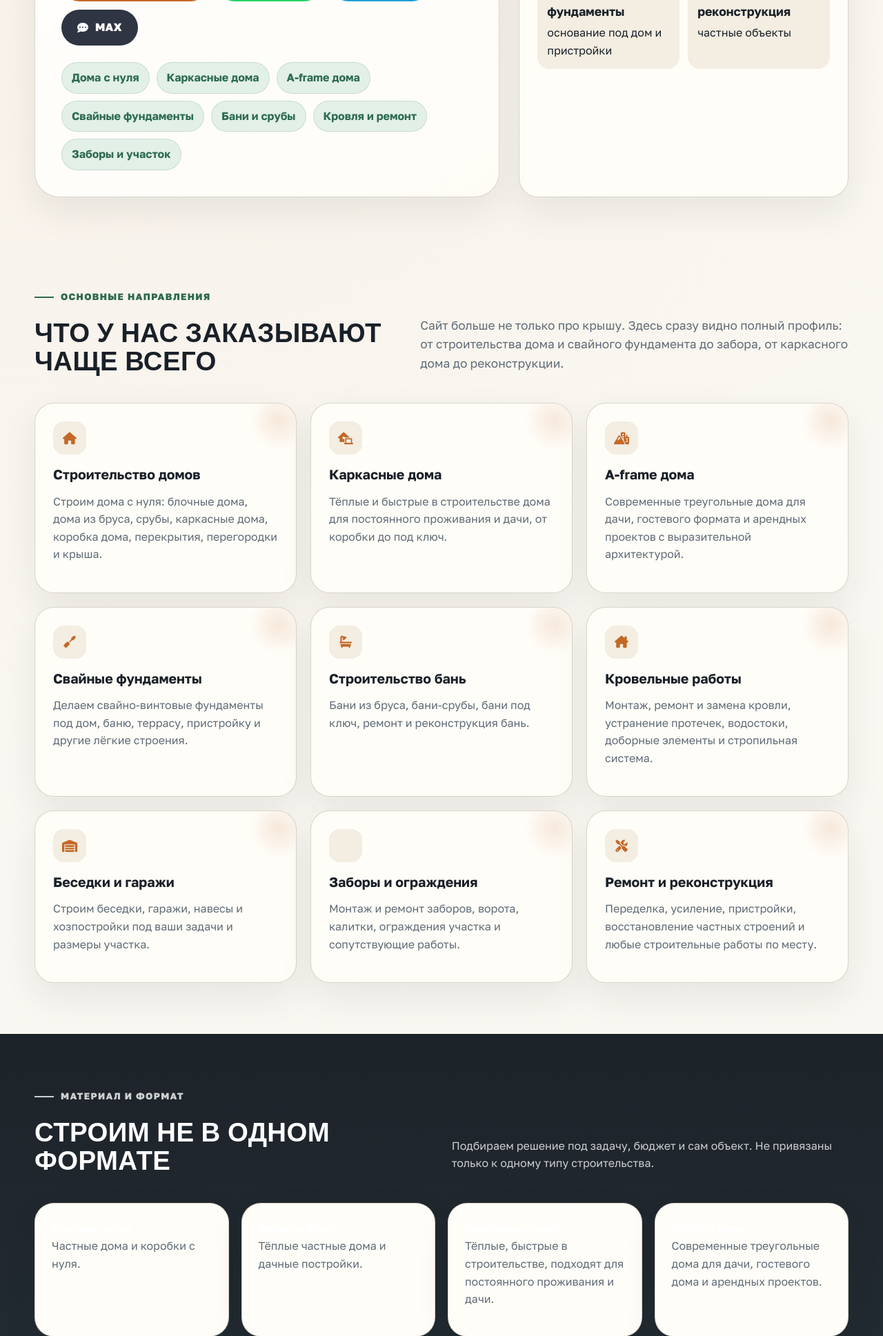
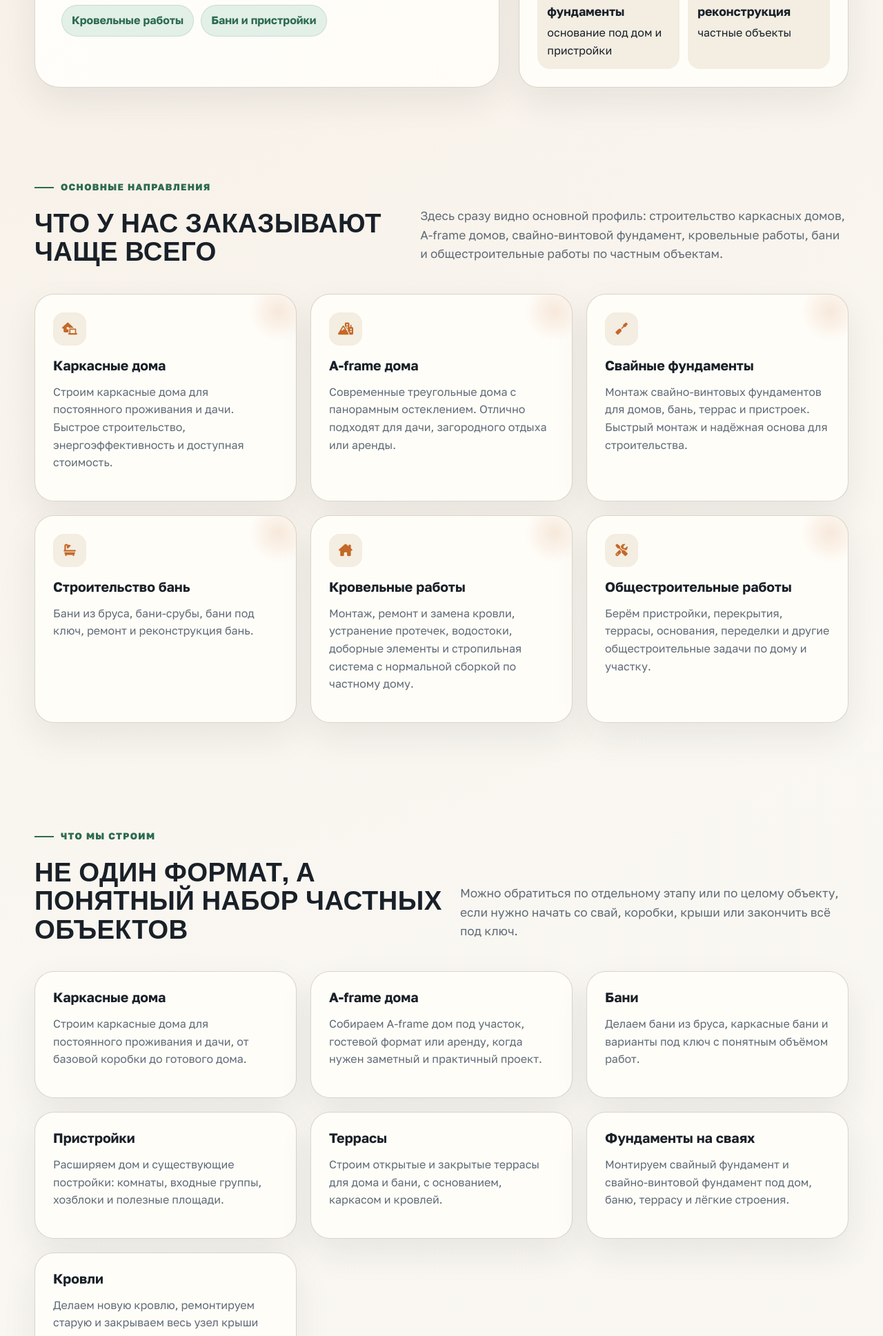
Before and after one commit to strannikstrannikov022-alt/noviydom-nv.github.io, a plain HTML site: page index.html in a window 1280 px wide. Shown: the part 863-2800 px from the top of the page at 69% size. Drawn offline with nearby package versions, Linux system fonts and the light colour scheme.

Commit message:
Refine homepage positioning and add trust sections

```diff
--- a/index.html
+++ b/index.html
@@ -3,8 +3,8 @@
 <head>
   <meta charset="UTF-8">
   <meta name="viewport" content="width=device-width, initial-scale=1.0">
-  <title>Каркасные дома, A-frame дома и свайные фундаменты в Нижневартовске | НовыйДом НВ</title>
-  <meta name="description" content="НовыйДом НВ: строительство каркасных домов, A-frame домов и свайных фундаментов в Нижневартовске. Строим дома, бани, кровлю, заборы, делаем ремонт и реконструкцию частных объектов.">
+  <title>Строительство каркасных и A-frame домов в Нижневартовске | Новый Дом НВ</title>
+  <meta name="description" content="Строительство каркасных домов, A-frame домов и свайных фундаментов в Нижневартовске. Дома, бани, кровля и общестроительные работы.">
   <meta name="theme-color" content="#1d2329">
   <link rel="preconnect" href="https://fonts.googleapis.com">
   <link rel="preconnect" href="https://fonts.gstatic.com" crossorigin>
@@ -40,11 +40,11 @@
     <section class="hero">
       <div class="container hero-grid">
         <div class="hero-copy">
-          <p class="eyebrow">Частное строительство в Нижневартовске</p>
-          <h1>Строим дома, каркасные дома, A-frame, свайные фундаменты, бани и кровлю</h1>
+          <p class="eyebrow">Строительство домов Нижневартовск</p>
+          <h1>Строительство каркасных и A-frame домов в Нижневартовске</h1>
           <p class="lead">
-            Не только кровля. Строим с нуля дома, каркасные дома, A-frame дома, бани, беседки, гаражи и заборы,
-            монтируем свайные фундаменты, а также берём ремонт, реконструкцию и другие строительные работы по частному сектору.
+            Строим дома, бани, кровлю и свайные фундаменты. Работаем под ключ или по этапам,
+            если нужен каркасный дом, A-frame дом строительство, баня, пристройка или общестроительные работы по участку.
           </p>
 
           <div class="hero-actions">
@@ -67,13 +67,11 @@
           </div>
 
           <ul class="hero-badges">
-            <li>Дома с нуля</li>
             <li>Каркасные дома</li>
             <li>A-frame дома</li>
             <li>Свайные фундаменты</li>
-            <li>Бани и срубы</li>
-            <li>Кровля и ремонт</li>
-            <li>Заборы и участок</li>
+            <li>Кровельные работы</li>
+            <li>Бани и пристройки</li>
           </ul>
         </div>
 
@@ -114,34 +112,28 @@
             <h2>Что у нас заказывают чаще всего</h2>
           </div>
           <p class="section-intro">
-            Сайт больше не только про крышу. Здесь сразу видно полный профиль:
-            от строительства дома и свайного фундамента до забора, от каркасного дома до реконструкции.
+            Здесь сразу видно основной профиль: строительство каркасных домов, A-frame домов, свайно-винтовой фундамент,
+            кровельные работы, бани и общестроительные работы по частным объектам.
           </p>
         </div>
 
         <div class="cards three-col">
           <article class="card direction-card">
-            <div class="mini-icon"><i class="fa-solid fa-house"></i></div>
-            <h3>Строительство домов</h3>
-            <p>Строим дома с нуля: блочные дома, дома из бруса, срубы, каркасные дома, коробка дома, перекрытия, перегородки и крыша.</p>
-          </article>
-
-          <article class="card direction-card">
             <div class="mini-icon"><i class="fa-solid fa-house-laptop"></i></div>
             <h3>Каркасные дома</h3>
-            <p>Тёплые и быстрые в строительстве дома для постоянного проживания и дачи, от коробки до под ключ.</p>
+            <p>Строим каркасные дома для постоянного проживания и дачи. Быстрое строительство, энергоэффективность и доступная стоимость.</p>
           </article>
 
           <article class="card direction-card">
             <div class="mini-icon"><i class="fa-solid fa-mountain-city"></i></div>
             <h3>A-frame дома</h3>
-            <p>Современные треугольные дома для дачи, гостевого формата и арендных проектов с выразительной архитектурой.</p>
+            <p>Современные треугольные дома с панорамным остеклением. Отлично подходят для дачи, загородного отдыха или аренды.</p>
           </article>
 
           <article class="card direction-card">
             <div class="mini-icon"><i class="fa-solid fa-screwdriver"></i></div>
             <h3>Свайные фундаменты</h3>
-            <p>Делаем свайно-винтовые фундаменты под дом, баню, террасу, пристройку и другие лёгкие строения.</p>
+            <p>Монтаж свайно-винтовых фундаментов для домов, бань, террас и пристроек. Быстрый монтаж и надёжная основа для строительства.</p>
           </article>
 
           <article class="card direction-card">
@@ -153,25 +145,56 @@
           <article class="card direction-card">
             <div class="mini-icon"><i class="fa-solid fa-house-chimney"></i></div>
             <h3>Кровельные работы</h3>
-            <p>Монтаж, ремонт и замена кровли, устранение протечек, водостоки, доборные элементы и стропильная система.</p>
-          </article>
-
-          <article class="card direction-card">
-            <div class="mini-icon"><i class="fa-solid fa-warehouse"></i></div>
-            <h3>Беседки и гаражи</h3>
-            <p>Строим беседки, гаражи, навесы и хозпостройки под ваши задачи и размеры участка.</p>
-          </article>
-
-          <article class="card direction-card">
-            <div class="mini-icon"><i class="fa-solid fa-fence"></i></div>
-            <h3>Заборы и ограждения</h3>
-            <p>Монтаж и ремонт заборов, ворота, калитки, ограждения участка и сопутствующие работы.</p>
+            <p>Монтаж, ремонт и замена кровли, устранение протечек, водостоки, доборные элементы и стропильная система с нормальной сборкой по частному дому.</p>
           </article>
 
           <article class="card direction-card">
             <div class="mini-icon"><i class="fa-solid fa-screwdriver-wrench"></i></div>
-            <h3>Ремонт и реконструкция</h3>
-            <p>Переделка, усиление, пристройки, восстановление частных строений и любые строительные работы по месту.</p>
+            <h3>Общестроительные работы</h3>
+            <p>Берём пристройки, перекрытия, террасы, основания, переделки и другие общестроительные задачи по дому и участку.</p>
+          </article>
+        </div>
+      </div>
+    </section>
+
+    <section class="section">
+      <div class="container">
+        <div class="section-heading">
+          <div>
+            <p class="eyebrow">Что мы строим</p>
+            <h2>Не один формат, а понятный набор частных объектов</h2>
+          </div>
+          <p class="section-intro">Можно обратиться по отдельному этапу или по целому объекту, если нужно начать со свай, коробки, крыши или закончить всё под ключ.</p>
+        </div>
+
+        <div class="cards three-col">
+          <article class="card">
+            <h3>Каркасные дома</h3>
+            <p>Строим каркасные дома для постоянного проживания и дачи, от базовой коробки до готового дома.</p>
+          </article>
+          <article class="card">
+            <h3>A-frame дома</h3>
+            <p>Собираем A-frame дом под участок, гостевой формат или аренду, когда нужен заметный и практичный проект.</p>
+          </article>
+          <article class="card">
+            <h3>Бани</h3>
+            <p>Делаем бани из бруса, каркасные бани и варианты под ключ с понятным объёмом работ.</p>
+          </article>
+          <article class="card">
+            <h3>Пристройки</h3>
+            <p>Расширяем дом и существующие постройки: комнаты, входные группы, хозблоки и полезные площади.</p>
+          </article>
+          <article class="card">
+            <h3>Террасы</h3>
+            <p>Строим открытые и закрытые террасы для дома и бани, с основанием, каркасом и кровлей.</p>
+          </article>
+          <article class="card">
+            <h3>Фундаменты на сваях</h3>
+            <p>Монтируем свайный фундамент и свайно-винтовой фундамент под дом, баню, террасу и лёгкие строения.</p>
+          </article>
+          <article class="card">
+            <h3>Кровли</h3>
+            <p>Делаем новую кровлю, ремонтируем старую и закрываем весь узел крыши без лишней путаницы.</p>
           </article>
         </div>
       </div>
@@ -211,6 +234,45 @@
           <article class="card dark-card">
             <strong>Ремонт и реконструкция</strong>
             <p>Когда объект нужно не строить, а грамотно переделать.</p>
+          </article>
+        </div>
+      </div>
+    </section>
+
+    <section class="section">
+      <div class="container">
+        <div class="section-heading">
+          <div>
+            <p class="eyebrow">Почему выбирают нас</p>
+            <h2>Нормальный рабочий подход без лишних обещаний</h2>
+          </div>
+          <p class="section-intro">Частному клиенту обычно нужен не рекламный шум, а понятный подрядчик, который соберёт объект и не потеряется по дороге.</p>
+        </div>
+
+        <div class="cards three-col">
+          <article class="card">
+            <h3>Опыт в строительстве</h3>
+            <p>Понимаем, как собрать дом, баню, крышу и свайное основание в один рабочий результат.</p>
+          </article>
+          <article class="card">
+            <h3>Работаем под ключ</h3>
+            <p>Можем зайти на весь объект сразу или взять отдельный этап, если так удобнее по бюджету и срокам.</p>
+          </article>
+          <article class="card">
+            <h3>Помогаем выбрать проект</h3>
+            <p>Подскажем, где лучше каркасный дом, где уместен A-frame дом, а где разумнее начать со свай.</p>
+          </article>
+          <article class="card">
+            <h3>Честная смета без скрытых платежей</h3>
+            <p>Сразу обсуждаем объём работ, материалы и этапность, чтобы по ходу стройки не всплывали лишние сюрпризы.</p>
+          </article>
+          <article class="card">
+            <h3>Соблюдаем сроки строительства</h3>
+            <p>Держим темп по объекту и заранее проговариваем, от чего реально зависит срок строительства.</p>
+          </article>
+          <article class="card">
+            <h3>Работаем в Нижневартовске и районе</h3>
+            <p>Выезжаем по частным объектам в Нижневартовске и рядом, чтобы можно было обсудить задачу на месте.</p>
           </article>
         </div>
       </div>
```
